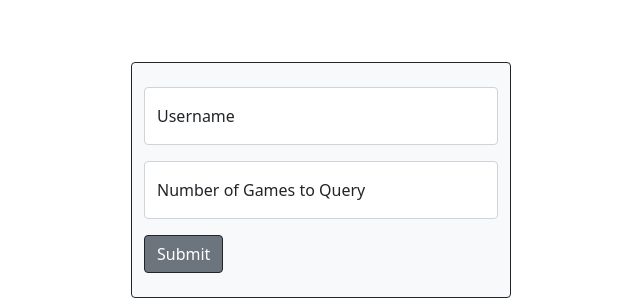
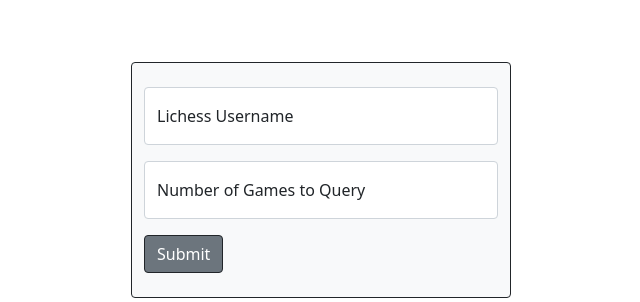
Before and after one commit to keone3/Chess_Lookup, a Flask app: page / in a window 1280 px wide. Shown: the part 220-522 px from the top of the page, without its empty margins (319-959 px from the left). Run offline with Flask 2, Linux system fonts and the light colour scheme.

Commit message:
Small changes, Username -> Lichess Username on index.html form, added leading/trailing whitespace stripping to username in FlaskTest.py

```diff
--- a/FlaskTest.py
+++ b/FlaskTest.py
@@ -24,7 +24,7 @@
         usernameError = "Username Empty"
         badInfo = True
     else:
-        username = str(request.form['username'])
+        username = str(request.form['username'].strip())
 
     if(numGames == ''):
         numGamesError = "Number of Games Empty"
--- a/templates/index.html
+++ b/templates/index.html
@@ -15,7 +15,7 @@
                     <form class = "pt-4 pb-4" method="POST">
                         <div class="form-floating mb-3">
                             <input type="text" class="form-control" id="username" name="username" placeholder="Username">
-                            <label for="username">Username</label>
+                            <label for="username">Lichess Username</label>
                             <div id="userNameError" class="form-text">{{usernameError}}</div> <!-- Shows error if username is invalid -->
                         </div>
                         <div class="form-floating mb-3">
```
